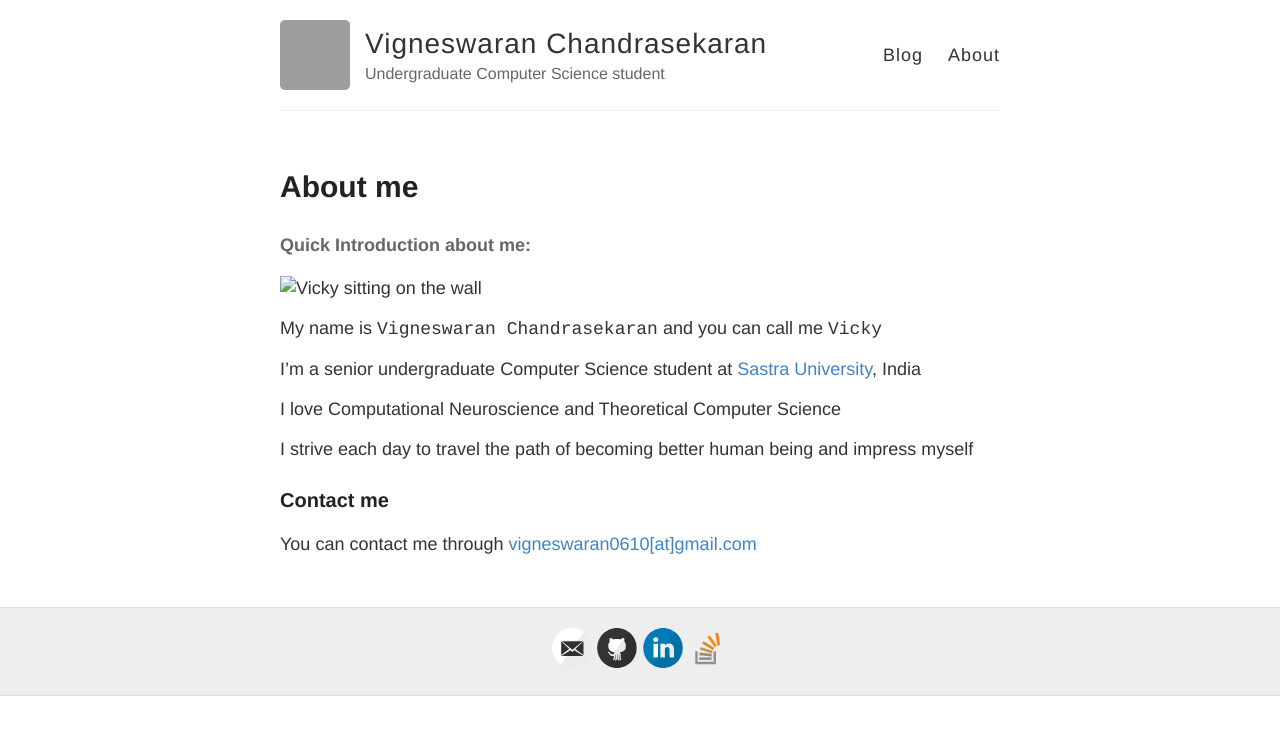
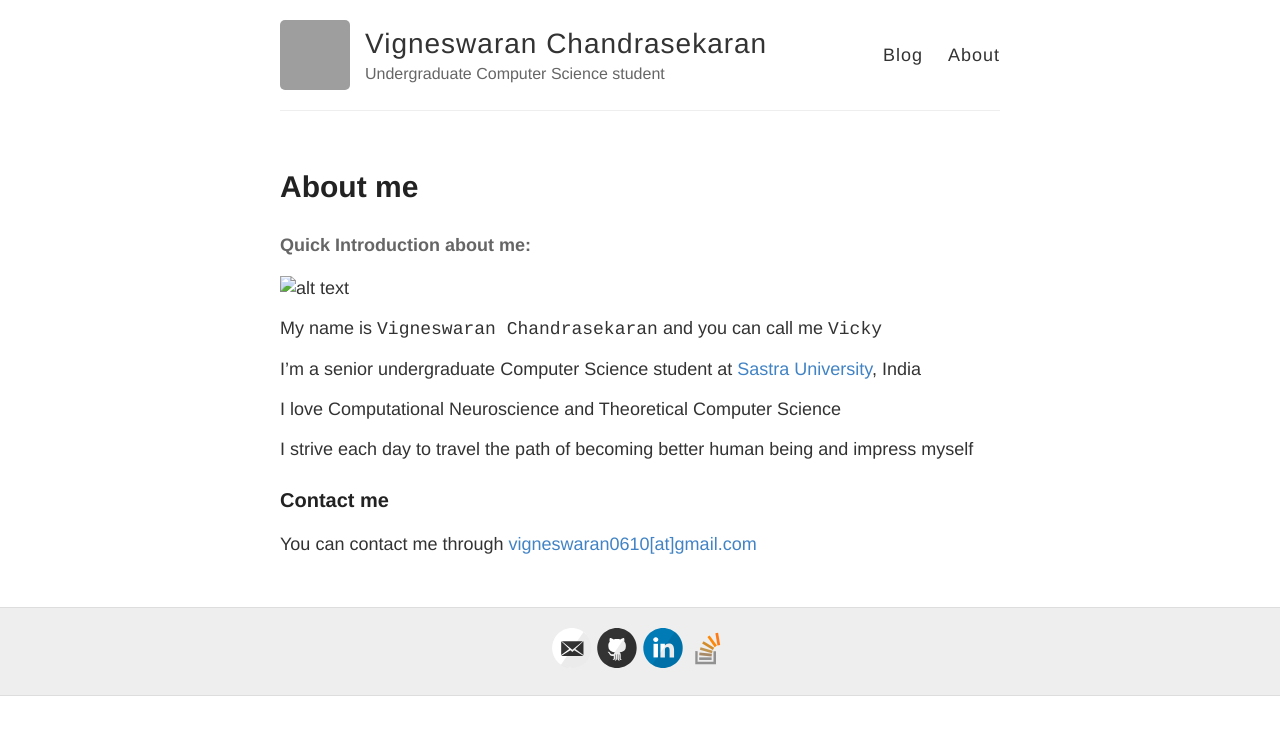
Before and after one commit to vigneswaran-chandrasekaran/Vigneswaran-chandrasekaran.github.io, a Jekyll site: the page built from about.md, in a window 1280 px wide. Shown: the top 735 px of the page. Built offline with Jekyll 4.4.1, drawn with Linux system fonts in a browser that asks for light colours; grey boxes are pictures that could not be loaded.

Commit message:
photo with md

```diff
--- a/about.md
+++ b/about.md
@@ -5,7 +5,7 @@
 ---
 #### Quick Introduction about me:
 
-<img src="images/vicky_about.jpg" alt="Vicky sitting on the wall">
+![alt text](images/vicky_about.jpg)
 
 My name is `Vigneswaran Chandrasekaran` and you can call me `Vicky`
 
```
